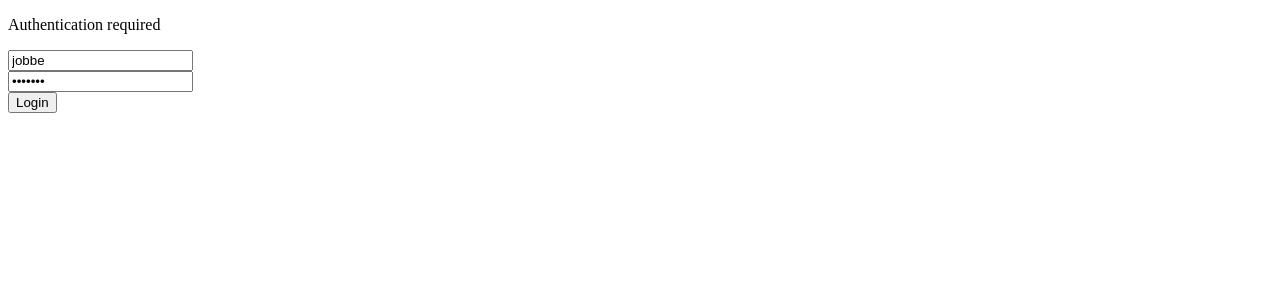
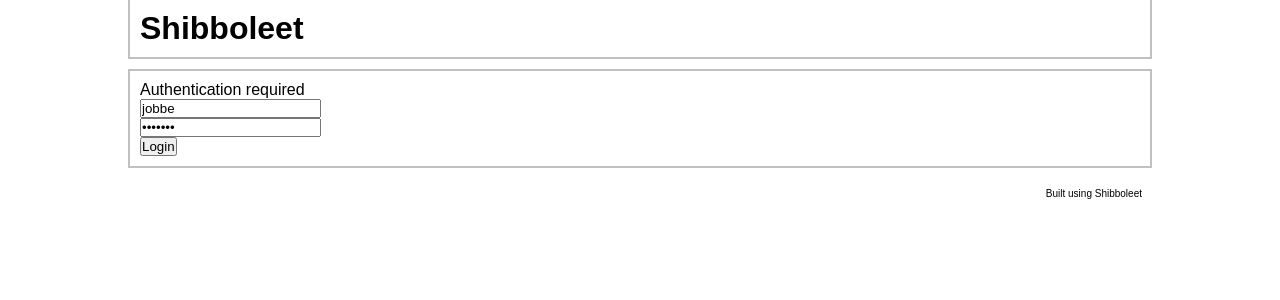
Before and after one commit to FireWalkerX/shibboleet, a PHP site: page / in a window 1280 px wide. Shown: the top 300 px of the page. Run offline with PHP 8.4, Linux system fonts and the light colour scheme.

Commit message:
Introduce template plugin
Adds template plugin to the system.

```diff
--- a/common/logon.func.php
+++ b/common/logon.func.php
@@ -116,20 +116,7 @@ function logoutButton ( $text='Signout' )
 
 function loginForm()
 {
-  $out  = '<!DOCTYPE html>';
-  $out .= '<html>';
-  $out .= '<head>';
-  $out .= '<meta charset="UTF-8">';
-  $out .= '<title>Shibboleet!</title>';
-  $out .= '</head>';
-  $out .= '<body>';
-  $out .= '<p>Authentication required</p>';
-  $out .= '<form method="post">';
-  $out .= '<input type="text" name="username" value="jobbe" /><br />';
-  $out .= '<input type="password" name="password" value="hunter2" /><br />';
-  $out .= '<button type="submit">Login</button>';
-  $out .= '</form>';
-  $out .= '</body>';
-  $out .= '</html>';
-  return $out;
+  $page = DIR_PAGES . "login.php";
+  if ( $page != false )
+    include ( $page );
 }
--- /dev/null
+++ b/common/pages/login.php
@@ -0,0 +1,12 @@
+<?php \shibboleet\plugin\set_dependencies ( 'template' )?>
+<?=\shibboleet\plugin\template\get_header ( 'Login Required', false )?>
+
+
+<p>Authentication required</p>
+<form method="post">
+<input type="text" name="username" value="jobbe" /><br />
+<input type="password" name="password" value="hunter2" /><br />
+<button type="submit">Login</button>
+</form>
+
+<?=\shibboleet\plugin\template\get_footer ()?>
--- a/common/plugins/template/main.func.php
+++ b/common/plugins/template/main.func.php
@@ -5,7 +5,7 @@ function __plugin_init ()
 {
 }
 
-function get_header ( $title )
+function get_header ( $title, $menu=true )
 {
   $header  = "<!DOCTYPE html>";
   $header .= "<html>";
@@ -13,16 +13,40 @@ function get_header ( $title )
   $header .= '<meta charset="UTF-8">';
   $header .= "<title>$title :: Shibboleet</title>";
   $header .= '<link href="' . DIR_RESOURCES . 'style.css" rel="stylesheet" type="text/css" />';
+  $header .= '<meta name="viewport" content="width=device-width, initial-scale=1.0">';
   $header .= "</head>";
   $header .= "<body>";
-  $header .= '<div id="wrapper">test';
+  $header .= '<div id="wrapper">';
+  $header .= '<div id="header">';
+  $header .= '<h1>Shibboleet</h1>';
+  $header .= '</div>';
+  if ( $menu == true )
+  {
+    $header .= '<div id="menu">';
+    $header .= get_menu ();
+    $header .= '</div>';
+  }
+  $header .= '<div id="body">';
   return $header;
 }
-
 
 function get_footer ()
 {
   $footer  = '</div>';
+  $footer .= '<div id="footer">';
+  $footer .= '<p>Built using Shibboleet</p>';
+  $footer .= '</div>';
+  $footer .= '</div>';
   $footer .= '</body>';
   $footer .= '</html>';
+  return $footer;
 }
+
+function get_menu ()
+{
+  $menu  = '<p>';
+  $menu .= '<a href="/">Dashboard</a>';
+  $menu .= ' | <a href="/?p=settings-users">Users</a>';
+  $menu .= '</p>';
+  return $menu;
+}
--- a/common/resources/style.css
+++ b/common/resources/style.css
@@ -4,5 +4,46 @@
   padding: 0;
   font-family: Arial;
   color: #000;
+}
+body
+{
   background: #FFF;
 }
+#wrapper
+{
+  margin: 0 10%;
+}
+#wrapper #header
+{
+  padding: 10px;
+  background: #FFF;
+  border: solid #c1c1c1;
+  border-width: 0px 2px 2px 2px;
+}
+#wrapper #menu
+{
+  margin: 10px 0px;
+  padding: 10px;
+  background: #FFF;
+  border: 2px solid #c1c1c1;
+}
+#wrapper #body
+{
+  margin: 10px 0px;
+  padding: 10px;
+  background: #FFF;
+  border: 2px solid #c1c1c1;
+  overflow: auto;
+}
+
+#wrapper #footer
+{
+  padding: 10px;
+}
+
+
+#wrapper #footer p
+{
+  text-align: right;
+  font-size: 10px;
+}
--- a/common/sysinit.php
+++ b/common/sysinit.php
@@ -31,4 +31,3 @@ $page = \shibboleet\page\get_page ();
 if ( $page != false )
   include ( $page );
 ?>
-<?=\shibboleet\logon\logoutButton ()?>
```
Also changed, not shown: common/pages/home.php (+5 -6 lines), common/pages/settings-users.php (added, +12 -0 lines), common/pages/users.php (deleted, +0 -13 lines).
